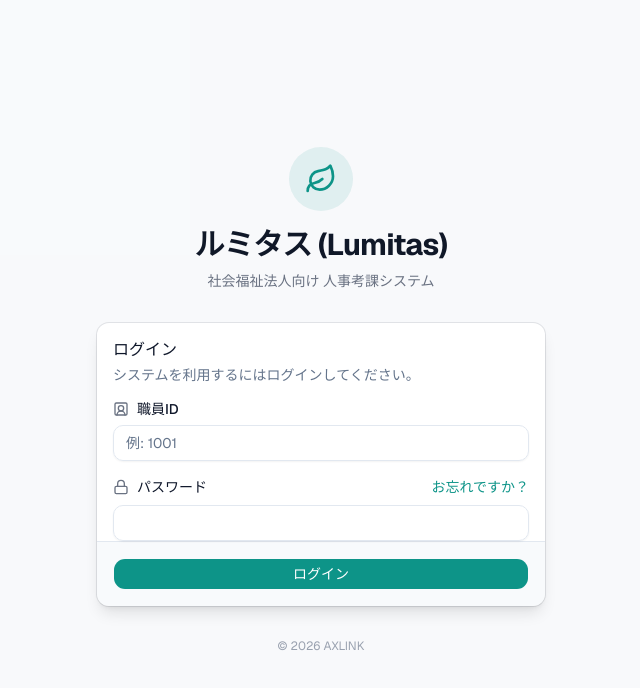
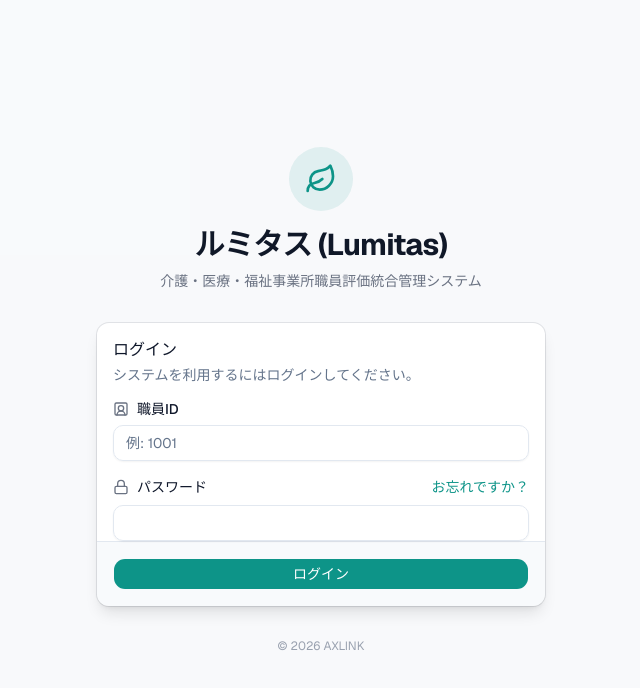
Before and after one commit to kobai1115-maker/Lumitas, a Next.js app: page /login in a window 1280 px wide. Shown: the top 688 px of the page, without its empty margins (319-959 px from the left). Built offline with nearby package versions, Linux system fonts and the light colour scheme; no server answers; what @supabase/auth-helpers-nextjs would draw is missing.

Commit message:
docs: update service description on login page

```diff
--- a/src/app/(auth)/login/page.tsx
+++ b/src/app/(auth)/login/page.tsx
@@ -75,7 +75,7 @@
             <Leaf className="w-8 h-8 text-primary" />
           </div>
           <h1 className="text-3xl font-bold tracking-tight text-gray-900">ルミタス (Lumitas)</h1>
-          <p className="text-sm font-medium text-gray-500 mt-2">社会福祉法人向け 人事考課システム</p>
+          <p className="text-sm font-medium text-gray-500 mt-2">介護・医療・福祉事業所職員評価統合管理システム</p>
         </div>
 
         <Card className="shadow-lg border-primary/20">
```
